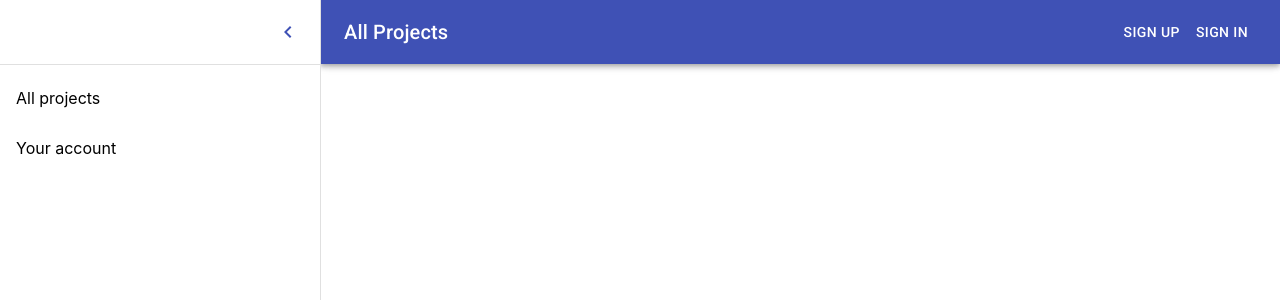
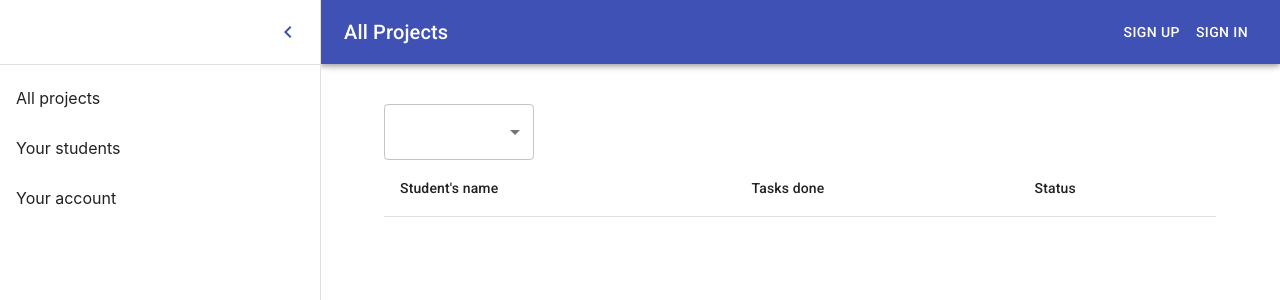
Before and after one commit to RS-School-Team/rsclone, a React (Create React App) app: page /students in a window 1280 px wide. Both pictures are taken after a click on the button "menu". Shown: the top 300 px of the page. Built offline with nearby package versions, Linux system fonts and the light colour scheme; no server answers.

Commit message:
feat: add students' list page template

```diff
--- a/src/components/MainContent.jsx
+++ b/src/components/MainContent.jsx
@@ -1,21 +1,22 @@
-import React, {useEffect} from 'react';
-import {Box} from '@material-ui/core';
-import {Route, Switch} from 'react-router-dom';
+import React, { useEffect } from 'react';
+import { Box } from '@material-ui/core';
+import { Route, Switch } from 'react-router-dom';
 import clsx from 'clsx';
 import CreateList from './CreateList';
 import Tasks from './Tasks';
 import EditListTitle from './EditListTitle';
-import {makeStyles} from '@material-ui/core/styles';
-import {useDispatch, useSelector} from 'react-redux';
+import { makeStyles } from '@material-ui/core/styles';
+import { useDispatch, useSelector } from 'react-redux';
 import Projects from './Projects';
 import DeleteListDialog from './DeleteListDialog';
-import SignUpForm from "./SignUpForm";
+import SignUpForm from './SignUpForm';
 import Task from './Task';
 import CreateNewTask from './CreateNewTask';
 import EditTask from './EditTask';
-import {fetchLists} from '../slices/listsSlice';
+import { fetchLists } from '../slices/listsSlice';
 import LoadingSpinner from '../elements/spinner/spinner';
-import SignInForm from "./SignInForm";
+import SignInForm from './SignInForm';
+import Students from './Students';
 
 const useStyles = makeStyles((theme) => ({
   drawerHeader: {
@@ -49,7 +50,7 @@ const MainContent = () => {
     dispatch(fetchLists());
   }, []);
   const status = useSelector((state) => state.lists.status);
-  const loginStatus = useSelector((state) => state.app.status)
+  const loginStatus = useSelector((state) => state.app.status);
   const isMenuOpen = useSelector((state) => state.app.isMenuOpen);
   const classes = useStyles();
   return (
@@ -59,39 +60,27 @@ const MainContent = () => {
           [classes.contentShift]: isMenuOpen,
         })}
       >
-        {(status === 'loading' || loginStatus === 'loading') && <LoadingSpinner />}
+        {(status === 'loading' || loginStatus === 'loading') && (
+          <LoadingSpinner />
+        )}
         <div className={classes.drawerHeader} />
         <Switch>
-          <Route
-            exact
-            path="/all_projects"
-            component={Projects} />
-          <Route
-            exact
-            path="/project/:id/tasks"
-            component={Tasks} />
+          <Route exact path="/all_projects" component={Projects} />
+          <Route exact path="/project/:id/tasks" component={Tasks} />
           <Route
             exact
             path="/project/:id/tasks/create-new-task"
             component={CreateNewTask}
           />
-          <Route
-            exact
-            path="/project/:id/tasks/:id"
-            component={Task} />
+          <Route exact path="/project/:id/tasks/:id" component={Task} />
           <Route
             exact
             path="/project/:id/tasks/:id/edit"
             component={EditTask}
           />
-          <Route
-            exact
-            path="/signUp"
-            component={SignUpForm} />
-          <Route
-            exact
-            path="/signIn"
-            component={SignInForm} />
+          <Route exact path="/students" component={Students} />
+          <Route exact path="/signUp" component={SignUpForm} />
+          <Route exact path="/signIn" component={SignInForm} />
         </Switch>
         <CreateList />
         <EditListTitle />
--- a/src/components/SideBar.jsx
+++ b/src/components/SideBar.jsx
@@ -1,10 +1,11 @@
 import React from 'react';
-import {Divider, Drawer, IconButton, List, ListItem} from '@material-ui/core';
-import {Link as RouteLink} from 'react-router-dom';
+import { Divider, Drawer, IconButton, List, ListItem } from '@material-ui/core';
+import { Link as RouteLink } from 'react-router-dom';
 import ChevronLeftIcon from '@material-ui/icons/ChevronLeft';
-import {makeStyles} from '@material-ui/core/styles';
-import {useDispatch, useSelector} from 'react-redux';
-import {closeMenu} from '../slices/appSlice';
+import { makeStyles } from '@material-ui/core/styles';
+import { useDispatch, useSelector } from 'react-redux';
+import { closeMenu } from '../slices/appSlice';
+import { useHistory } from 'react-router-dom';
 
 const useStyles = makeStyles((theme) => ({
   drawerHeader: {
@@ -19,36 +20,46 @@ const Sidebar = () => {
   const isOpen = useSelector((state) => state.app.isMenuOpen);
   const dispatch = useDispatch();
   const classes = useStyles();
+  const history = useHistory();
   return (
     <Drawer variant="persistent" anchor="left" open={isOpen}>
       <div className={classes.drawerHeader}>
-        <IconButton
-          color="primary"
-          onClick={() => dispatch(closeMenu())}>
-          <ChevronLeftIcon/>
+        <IconButton color="primary" onClick={() => dispatch(closeMenu())}>
+          <ChevronLeftIcon />
         </IconButton>
       </div>
-      <Divider/>
+      <Divider />
       <List component="nav">
-        <RouteLink to={`/all_projects`}>
         <ListItem
           button
           style={{ height: 50, width: 320 }}
-            onClick={() => dispatch(closeMenu())}
+          onClick={() => {
+            history.push('/all_projects');
+            dispatch(closeMenu());
+          }}
         >
           All projects
         </ListItem>
-        </RouteLink>
-
-        <RouteLink to={`/user-id`}>
         <ListItem
           button
           style={{ height: 50, width: 320 }}
-            onClick={() => dispatch(closeMenu())}
+          onClick={() => {
+            history.push('/students');
+            dispatch(closeMenu());
+          }}
+        >
+          Your students
+        </ListItem>
+        <ListItem
+          button
+          style={{ height: 50, width: 320 }}
+          onClick={() => {
+            history.push(`/user-id`);
+            dispatch(closeMenu());
+          }}
         >
           Your account
         </ListItem>
-        </RouteLink>
       </List>
     </Drawer>
   );
--- /dev/null
+++ b/src/components/Students.jsx
@@ -0,0 +1,46 @@
+import React from 'react';
+import FormControl from '@material-ui/core/FormControl';
+import {
+  MenuItem,
+  Select,
+  Table,
+  TableCell,
+  TableHead,
+  TableRow,
+} from '@material-ui/core';
+
+const Students = () => {
+  return (
+    <React.Fragment>
+      <FormControl
+        variant="outlined"
+        style={{
+          minWidth: 150,
+        }}
+      >
+        <Select
+          // value={age}
+          // onChange={handleChange}
+          displayEmpty
+          inputProps={{ 'aria-label': 'Without label' }}
+        >
+          <MenuItem value={0}>Your students</MenuItem>
+          <MenuItem value={1}>New requests</MenuItem>
+          <MenuItem value={2}>Declined requests</MenuItem>
+          <MenuItem value={3}>Archive</MenuItem>
+        </Select>
+      </FormControl>
+      <Table>
+        <TableHead>
+          <TableRow>
+            <TableCell>Student's name</TableCell>
+            <TableCell>Tasks done</TableCell>
+            <TableCell>Status</TableCell>
+          </TableRow>
+        </TableHead>
+      </Table>
+    </React.Fragment>
+  );
+};
+
+export default Students;
--- a/src/components/Task.jsx
+++ b/src/components/Task.jsx
@@ -1,14 +1,15 @@
-import {Button, Typography} from '@material-ui/core';
+import { Button, Typography } from '@material-ui/core';
 import React from 'react';
-import {useDispatch, useSelector} from 'react-redux';
-import {useRouteMatch} from 'react-router';
+import { useDispatch, useSelector } from 'react-redux';
+import { useRouteMatch } from 'react-router';
 import DeleteIcon from '@material-ui/icons/Delete';
 import EditIcon from '@material-ui/icons/Edit';
-import {Link as RouteLink} from 'react-router-dom';
-import {deleteTaskOpen} from '../slices/listsSlice';
+import { Link as RouteLink } from 'react-router-dom';
+import { deleteTaskOpen } from '../slices/listsSlice';
 
 const Task = () => {
   const { url, params } = useRouteMatch();
+  const isAdmin = useSelector((state) => state.app.isAdmin);
   const dispatch = useDispatch();
   const [listId] = url.match(/(?<=project\/)([\S]+?)(?=\/)/);
   const taskId = Number(params.id);
@@ -22,6 +23,8 @@ const Task = () => {
     task = activeList.tasks.find((task) => task.id === taskId);
   }
   return (
+    <React.Fragment>
+      {isAdmin && (
         <React.Fragment>
           <RouteLink to={`${url}/edit`}>
             <Button
@@ -44,6 +47,8 @@ const Task = () => {
           >
             Delete
           </Button>
+        </React.Fragment>
+      )}
 
       <Typography
         variant="h4"
--- a/src/components/Tasks.jsx
+++ b/src/components/Tasks.jsx
@@ -1,12 +1,12 @@
-import React, {useEffect} from 'react';
-import {useDispatch, useSelector} from 'react-redux';
+import React, { useEffect } from 'react';
+import { useDispatch, useSelector } from 'react-redux';
 import Typography from '@material-ui/core/Typography';
-import {Card, CardContent, Grid, IconButton} from '@material-ui/core';
+import { Card, CardContent, Grid, IconButton } from '@material-ui/core';
 
-import {Link as RouteLink, useRouteMatch} from 'react-router-dom';
+import { Link as RouteLink, useRouteMatch } from 'react-router-dom';
 import AddIcon from '@material-ui/icons/Add';
-import {makeStyles} from '@material-ui/core/styles';
-import {fetchLists} from '../slices/listsSlice';
+import { makeStyles } from '@material-ui/core/styles';
+import { fetchLists } from '../slices/listsSlice';
 
 const useStyles = makeStyles((theme) => ({
   root: {
@@ -36,6 +36,7 @@ const Tasks = () => {
   const dispatch = useDispatch();
   const classes = useStyles();
   const { url, params } = useRouteMatch();
+  const isAdmin = useSelector((state) => state.app.isAdmin);
   const id = Number(params.id);
   const [activeList] = useSelector((state) => {
     return state.lists.lists.filter((elem) => {
@@ -85,6 +86,7 @@ const Tasks = () => {
               </Grid>
             );
           })}
+          {isAdmin && (
             <Grid item>
               <Card className={classes.addCard} variant="outlined">
                 <RouteLink to={`${url}/create-new-task`}>
@@ -94,6 +96,7 @@ const Tasks = () => {
                 </RouteLink>
               </Card>
             </Grid>
+          )}
         </Grid>
       )}
     </React.Fragment>
--- a/src/slices/appSlice.js
+++ b/src/slices/appSlice.js
@@ -1,11 +1,11 @@
-import {createAsyncThunk, createSlice,} from '@reduxjs/toolkit';
-import {path} from '../assets/path'
-
+import { createAsyncThunk, createSlice } from '@reduxjs/toolkit';
+import { path } from '../assets/path';
 
 const initialState = {
   isMenuOpen: false,
   status: 'idle',
   error: null,
+  isAdmin: true,
 };
 
 export const addUser = createAsyncThunk('app/addUser', async (form) => {
@@ -43,8 +43,8 @@ const appSlice = createSlice({
       state.isMenuOpen = false;
     },
     finishLoading(state, action) {
-      state.status = 'idle'
-    }
+      state.status = 'idle';
+    },
   },
   extraReducers: {
     [addUser.pending]: (state, action) => {
@@ -67,7 +67,7 @@ const appSlice = createSlice({
       state.status = 'failed';
       state.error = action.payload;
     },
-  }
+  },
 });
 
 export const { openMenu, closeMenu, finishLoading } = appSlice.actions;
```
Lines whose indentation alone changed are shown as unchanged.
